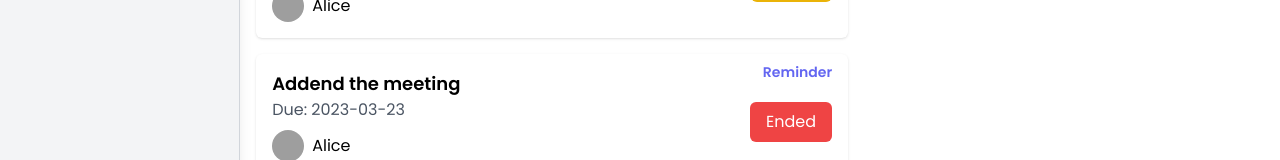
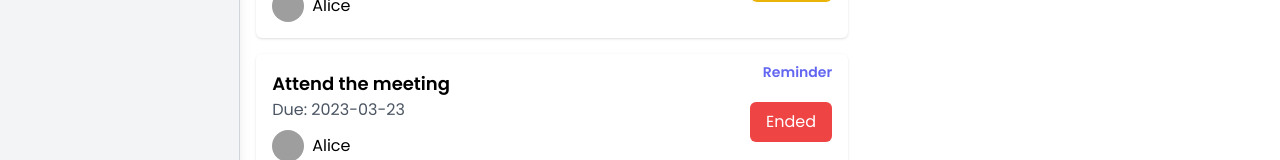
Before and after one commit to ashutosh-mishra4/GPT4-SaaS-Dashboard, a React (Vite) app: page / in a window 1280 px wide. Shown: the part 533-693 px from the top of the page. Built offline with nearby package versions, Linux system fonts and the light colour scheme; grey boxes are pictures that could not be loaded.

Commit message:
Fix typo 'addend'

```diff
--- a/src/components/TaskLists.jsx
+++ b/src/components/TaskLists.jsx
@@ -19,7 +19,7 @@ const TaskLists = () => {
       status: "Active",
     },
     {
-      title: "Addend the meeting",
+      title: "Attend the meeting",
       tag: "Reminder",
       dueDate: "2023-03-23",
       assignedTo: "Alice",
```
